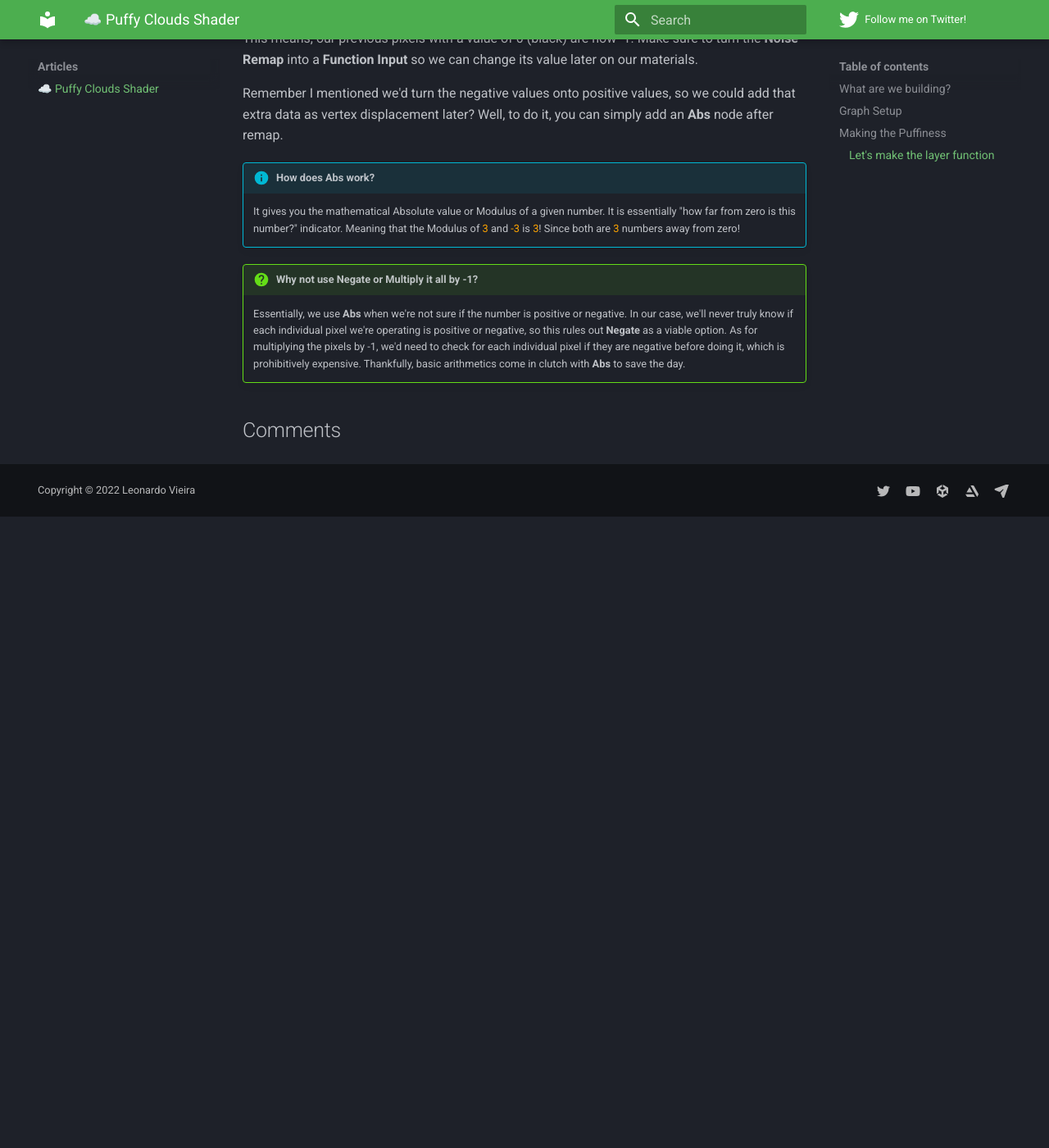
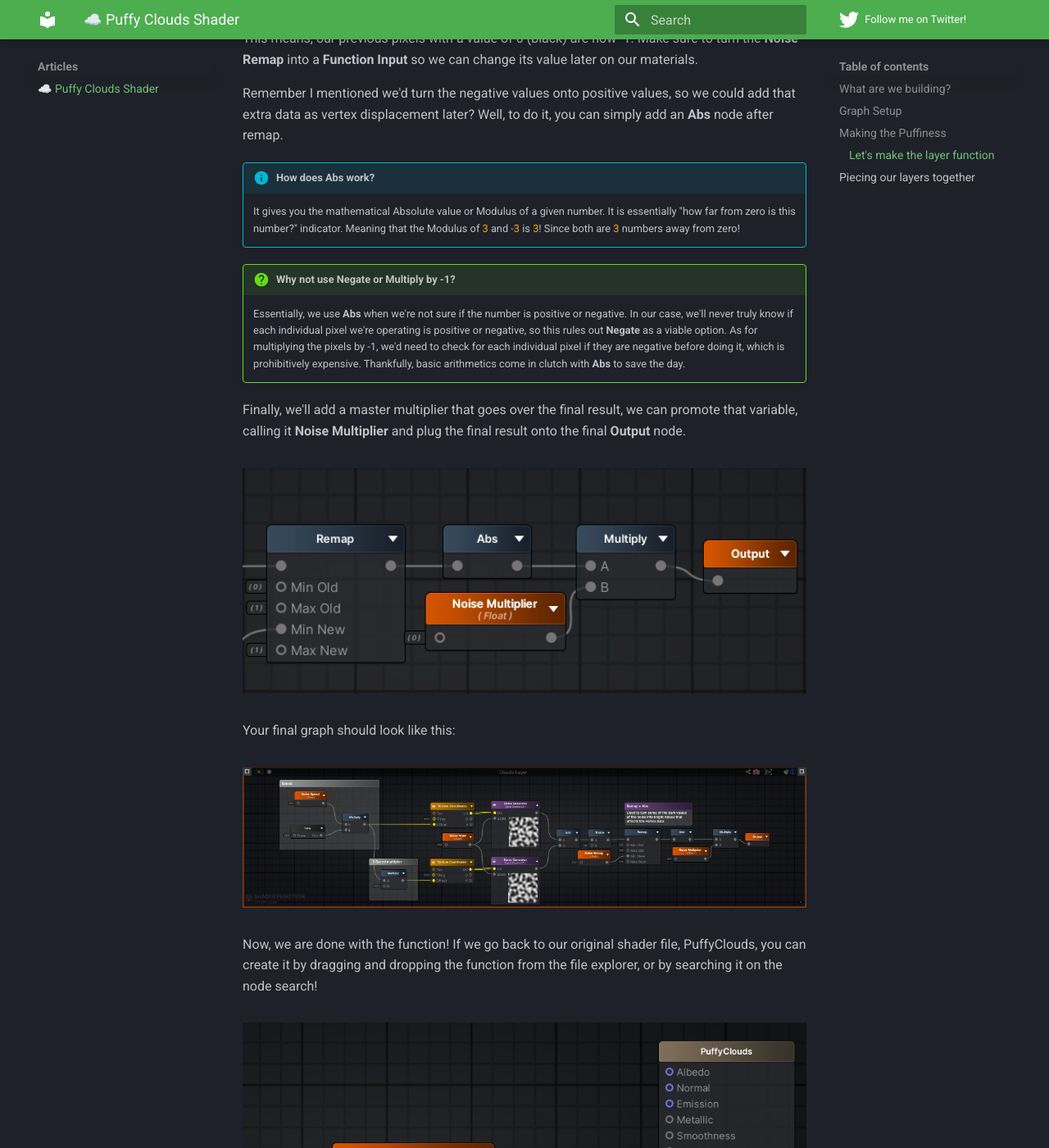
Before and after one commit to Nokdef/NokdefWebsite, an MkDocs documentation site: the page built from docs/Articles/Stylized-Puffy-Clouds-Shader.md, in a window 1280 px wide and 1400 px high, scrolled down 8496 px. Shown: the whole window at 82% size. Built offline with MkDocs 1.6.1 and Material for MkDocs 9.7.7, drawn with Linux system fonts in a browser that asks for light colours; comment, search, counter and statistics services are not loaded; before the commit the page ends 9126 px from its top, so only the background shows below that; some of the changed text lies outside the part shown.

Commit message:
puffy clouds tutorial update

```diff
--- a/docs/Articles/Stylized-Puffy-Clouds-Shader.md
+++ b/docs/Articles/Stylized-Puffy-Clouds-Shader.md
@@ -102,5 +102,15 @@ Remember I mentioned we'd turn the negative values onto positive values, so we c
 !!! info "How does **Abs** work?"
     It gives you the mathematical Absolute value or Modulus of a given number. It is essentially "how far from zero is this number?" indicator. Meaning that the Modulus of <span style="color:orange;font-size:1em">3</span> and <span style="color:orange;font-size:1em">-3</span> is <span style="color:orange;font-size:1em">3</span>! Since both are <span style="color:orange;font-size:1em">3</span> numbers away from zero!
 
-!!! question "Why not use **Negate** or Multiply it all by -1?"
+!!! question "Why not use **Negate** or Multiply by -1?"
 	Essentially, we use **Abs** when we're not sure if the number is positive or negative. In our case, we'll never truly know if each individual pixel we're operating is positive or negative, so this rules out **Negate** as a viable option. As for multiplying the pixels by -1, we'd need to check for each individual pixel if they are negative before doing it, which is prohibitively expensive. Thankfully, basic arithmetics come in clutch with **Abs** to save the day.
+Finally, we'll add a master multiplier that goes over the final result, we can promote that variable, calling it **Noise Multiplier** and plug the final result onto the final **Output** node.
+<figure markdown>
+![Creating Shader](https://raw.githubusercontent.com/Nokdef/NokdefWebsite/main/docs/StylizedPuffyClouds-9.png){ width="900" }</figure>
+Your final graph should look like this:
+<figure markdown>
+![Creating Shader](https://raw.githubusercontent.com/Nokdef/NokdefWebsite/main/docs/StylizedPuffyClouds-10.png){ width="900" }</figure>
+Now, we are done with the function! If we go back to our original shader file, PuffyClouds, you can create it by dragging and dropping the function from the file explorer, or by searching it on the node search!
+<figure markdown>
+![Creating Shader](https://raw.githubusercontent.com/Nokdef/NokdefWebsite/main/docs/StylizedPuffyClouds-11.png){ width="900" }</figure>
+## Piecing our layers together
```
Also changed, not shown: docs/StylizedPuffyClouds-10.png (added), docs/StylizedPuffyClouds-11.png (added), docs/StylizedPuffyClouds-9.png (added).
